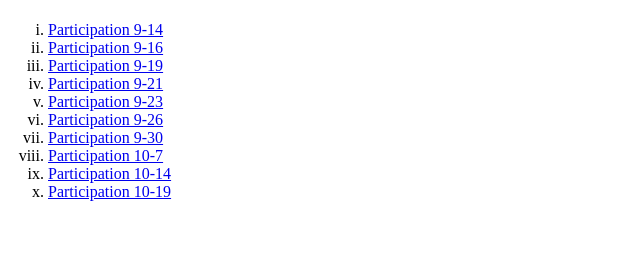
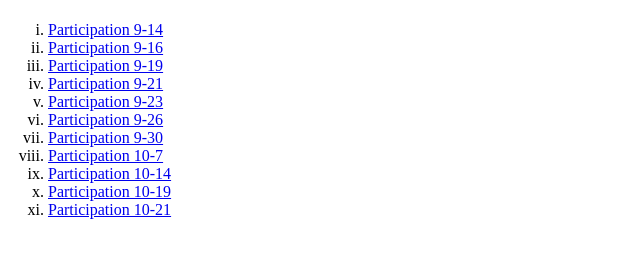
Before and after one commit to liamnavarre7/CPSC322-participation, a plain HTML site: page docs/index.html in a window 1280 px wide. Shown: the part 59-316 px from the top of the page, without its empty margins (0-640 px from the left). Drawn offline with Linux system fonts and the light colour scheme.

Commit message:
Added index

```diff
--- a/docs/index.html
+++ b/docs/index.html
@@ -66,6 +66,11 @@
                 Participation 10-19
             </a>
         </li>
+        <li>
+            <a href="./Participation/10-21/index.html">
+                Participation 10-21
+            </a>
+        </li>
     </ol>
 
 </body>
```
